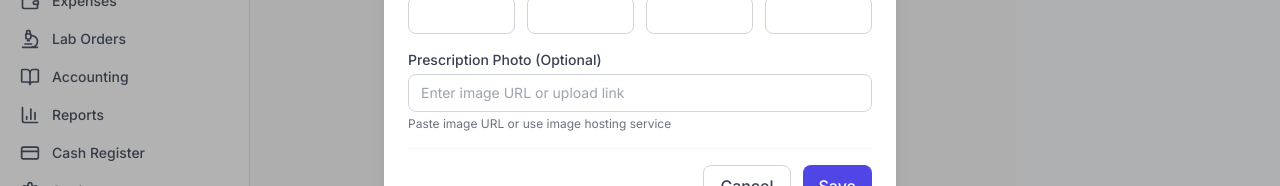
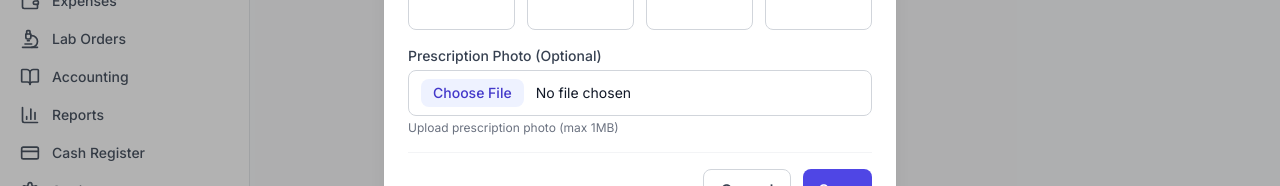
Before and after one commit to natequreshi/OptixShop, a Next.js app: page /prescriptions in a window 1280 px wide. Both pictures are taken after typing "Sample" into the empty fields and a click on the button "Add Prescription". Shown: the part 511-697 px from the top of the page. Built offline with nearby package versions, Linux system fonts and the light colour scheme; no server answers; the database is empty.

Commit message:
Dynamic sidebar logo/name from settings, uploadable prescription images

```diff
--- a/src/app/(dashboard)/prescriptions/client.tsx
+++ b/src/app/(dashboard)/prescriptions/client.tsx
@@ -241,14 +241,36 @@ function RxModal({ customers, onClose, onSaved }: { customers: { id: string; nam
           </div>
           <div>
             <label className="label">Prescription Photo (Optional)</label>
-            <input
-              type="text"
-              value={form.photoUrl}
-              onChange={(e) => setForm({...form, photoUrl: e.target.value})}
-              className="input"
-              placeholder="Enter image URL or upload link"
-            />
-            <p className="text-xs text-gray-500 mt-1">Paste image URL or use image hosting service</p>
+            <div className="flex items-start gap-4">
+              {form.photoUrl && (
+                <div className="relative group">
+                  <img src={form.photoUrl} alt="Prescription" className="w-20 h-20 rounded-lg object-cover border border-gray-200" />
+                  <button type="button" onClick={() => setForm({...form, photoUrl: ""})} className="absolute -top-2 -right-2 w-5 h-5 bg-red-500 text-white rounded-full text-xs flex items-center justify-center opacity-0 group-hover:opacity-100 transition-opacity">✕</button>
+                </div>
+              )}
+              <div className="flex-1">
+                <input
+                  type="file"
+                  accept="image/*"
+                  onChange={async (e) => {
+                    const file = e.target.files?.[0];
+                    if (!file) return;
+                    if (file.size > 1048576) { alert("File must be less than 1MB"); return; }
+                    const fd = new FormData();
+                    fd.append("file", file);
+                    const res = await fetch("/api/upload-image", { method: "POST", body: fd });
+                    if (res.ok) {
+                      const data = await res.json();
+                      setForm({...form, photoUrl: data.url});
+                    } else {
+                      alert("Failed to upload image");
+                    }
+                  }}
+                  className="input text-sm file:mr-3 file:py-1 file:px-3 file:rounded-lg file:border-0 file:text-sm file:font-medium file:bg-primary-50 file:text-primary-700 hover:file:bg-primary-100"
+                />
+                <p className="text-xs text-gray-500 mt-1">Upload prescription photo (max 1MB)</p>
+              </div>
+            </div>
           </div>
           <div className="flex justify-end gap-3 pt-4 border-t border-gray-100">
             <button type="button" onClick={onClose} className="btn-secondary">Cancel</button>
--- /dev/null
+++ b/src/app/api/upload-image/route.ts
@@ -0,0 +1,31 @@
+import { NextResponse } from "next/server";
+
+export async function POST(req: Request) {
+  try {
+    const formData = await req.formData();
+    const file = formData.get("file") as File | null;
+
+    if (!file) {
+      return NextResponse.json({ error: "No file provided" }, { status: 400 });
+    }
+
+    if (!file.type.startsWith("image/")) {
+      return NextResponse.json({ error: "File must be an image" }, { status: 400 });
+    }
+
+    // Max 1MB for prescription images
+    if (file.size > 1048576) {
+      return NextResponse.json({ error: "File size must be less than 1MB" }, { status: 400 });
+    }
+
+    const arrayBuffer = await file.arrayBuffer();
+    const buffer = Buffer.from(arrayBuffer);
+    const base64 = buffer.toString("base64");
+    const dataUrl = `data:${file.type};base64,${base64}`;
+
+    return NextResponse.json({ success: true, url: dataUrl });
+  } catch (error: any) {
+    console.error("Image upload error:", error);
+    return NextResponse.json({ error: error.message }, { status: 500 });
+  }
+}
--- a/src/components/Sidebar.tsx
+++ b/src/components/Sidebar.tsx
@@ -57,6 +57,8 @@ export default function Sidebar({ isOpen = false, onClose }: SidebarProps) {
   const [collapsed, setCollapsed] = useState(false);
   const [enabledModules, setEnabledModules] = useState<Record<string, boolean>>({});
   const [visibleNavItems, setVisibleNavItems] = useState(navItems);
+  const [storeName, setStoreName] = useState("OptixShop");
+  const [logoUrl, setLogoUrl] = useState("");
 
   useEffect(() => {
     fetch("/api/settings")
@@ -69,11 +71,12 @@ export default function Sidebar({ isOpen = false, onClose }: SidebarProps) {
           }
         });
         setEnabledModules(modules);
+        if (settings.store_name) setStoreName(settings.store_name);
+        if (settings.logo_url) setLogoUrl(settings.logo_url);
 
         // Build visible nav items array - only include enabled modules
         const visible = navItems.filter(item => {
-          if (!item.module) return true; // Always include items without module requirement
-          // Only include if module is enabled (or undefined means default enabled)
+          if (!item.module) return true;
           const moduleValue = modules[item.module];
           return moduleValue === undefined || moduleValue === true;
         });
@@ -96,10 +99,24 @@ export default function Sidebar({ isOpen = false, onClose }: SidebarProps) {
     >
       {/* Logo */}
       <div className="h-16 flex items-center gap-3 px-4 border-b border-gray-100 dark:border-gray-700">
-        <div className="w-9 h-9 bg-primary-600 rounded-lg flex items-center justify-center flex-shrink-0">
-          <Glasses className="w-5 h-5 text-white" />
-        </div>
-        {!collapsed && <span className="text-lg font-bold text-gray-900 dark:text-white">OptixShop</span>}
+        {logoUrl ? (
+          <div className="flex items-center gap-2.5 min-w-0">
+            <img src={logoUrl} alt={storeName} className="w-9 h-9 rounded-lg object-contain flex-shrink-0" />
+            {!collapsed && (
+              <div className="min-w-0">
+                <span className="text-base font-bold text-gray-900 dark:text-white block truncate leading-tight">{storeName}</span>
+                <span className="text-[10px] text-gray-400 dark:text-gray-500 leading-none">Optics & Eyewear</span>
+              </div>
+            )}
+          </div>
+        ) : (
+          <>
+            <div className="w-9 h-9 bg-primary-600 rounded-lg flex items-center justify-center flex-shrink-0">
+              <Glasses className="w-5 h-5 text-white" />
+            </div>
+            {!collapsed && <span className="text-lg font-bold text-gray-900 dark:text-white">{storeName}</span>}
+          </>
+        )}
       </div>
 
       {/* Nav */}
```
